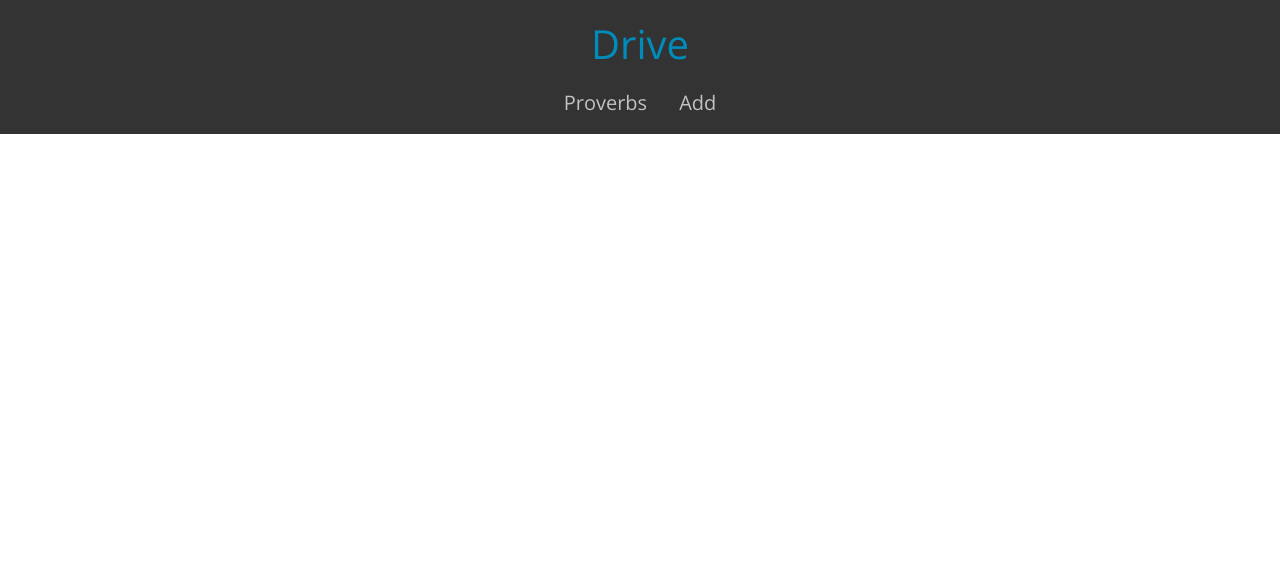
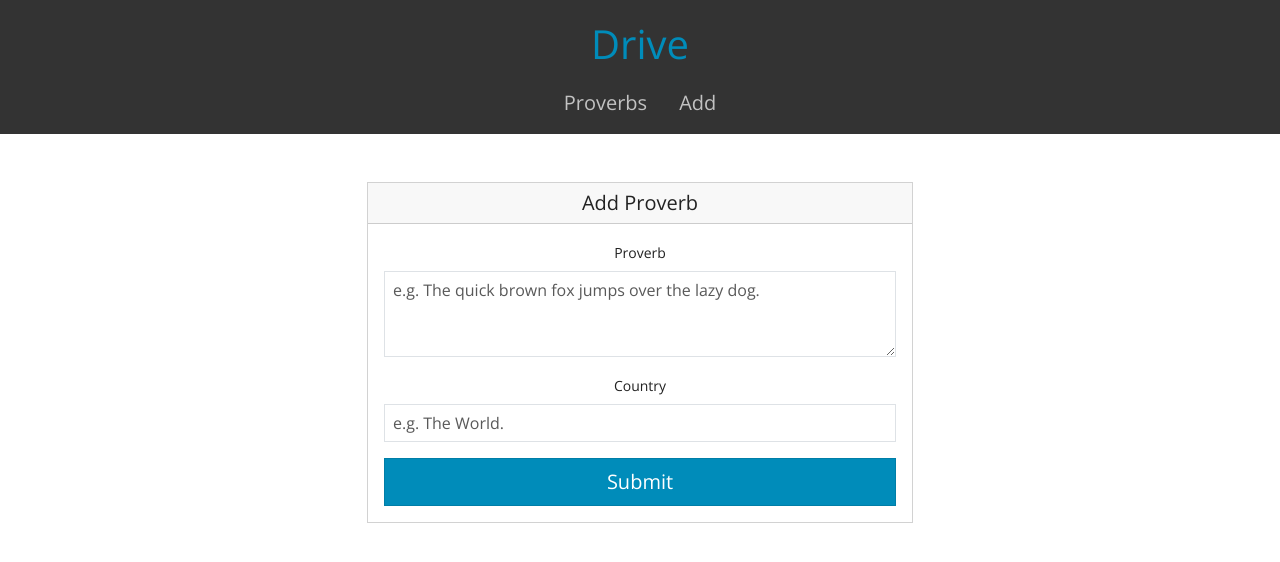
Before and after one commit to fjebernas/Drive, a React (Create React App) app in the folder drive-frontend/: page /proverbs/create in a window 1280 px wide. Shown: the top 562 px of the page. Built offline with nearby package versions, Linux system fonts and the light colour scheme.

Commit message:
integrated create rest methods of both ends

```diff
--- a/drive-frontend/src/App.js
+++ b/drive-frontend/src/App.js
@@ -3,6 +3,8 @@ import '../node_modules/bootswatch/dist/yeti/bootstrap.css';
 import { Route, Routes } from 'react-router-dom';
 import Header from './components/Header/Header';
 import Footer from './components/Footer/Footer';
+import FilterableTable from './components/FilterableTable/FilterableTable';
+import CreateForm from './components/CreateForm/CreateForm';
 
 function App() {
   return (
@@ -21,10 +23,10 @@ function App() {
         ]}
       />
       <Routes>
-        <Route path='/' />
-        <Route path='/proverbs' />
-        <Route path='/proverbs/:id' />
-        <Route path='/proverbs/create' />
+        <Route path='/' element={<FilterableTable />} />
+        <Route path='/proverbs' element={<FilterableTable />} />
+        {/* <Route path='/proverbs/:id' /> */}
+        <Route path='/proverbs/create' element={<CreateForm />} />
       </Routes>
       <Footer />
     </div>
--- /dev/null
+++ b/drive-frontend/src/components/CreateForm/CreateForm.jsx
@@ -0,0 +1,71 @@
+import { useState } from "react";
+import { useNavigate } from "react-router-dom";
+import proverbService from "../../services/ProverbService";
+import InputText from "./InputText";
+import InputTextArea from "./InputTextArea";
+
+function CreateForm() {
+
+  const navigate = useNavigate();
+
+  const [data, setData] = useState({
+    content: '',
+    country: '',
+  });
+
+  const handleContentChange = (value) => {
+    setData({...data, content: value});
+  }
+
+  const handleCountryChange = (value) => {
+    setData({...data, country: value});
+  }
+
+  const handleClick = (e) => {
+    e.preventDefault();
+    proverbService.store({...data})
+      .then(res => {
+        console.log('store success');
+        navigate('/proverbs');
+      })
+      .catch(err => console.error(err));
+  }
+
+  return (
+    <div className="container mt-5">
+      <div className="row">
+        <div className="col-md-6 offset-md-3">
+          <div className="card">
+            <h5 className="card-header">Add Proverb</h5>
+            <div className="card-body">
+              <form>
+                <div className="mb-3">
+                  <InputTextArea
+                    name='Proverb'
+                    rowSize={3}
+                    onChange={handleContentChange}
+                  />
+                </div>
+                <div className="mb-3">
+                  <InputText
+                    name='Country'
+                    onChange={handleCountryChange}
+                  />
+                </div>
+                <button
+                  type="button"
+                  className=" btn btn-lg btn-primary w-100"
+                  onClick={handleClick}
+                >
+                  Submit
+                </button>
+              </form>
+            </div>
+          </div>
+        </div>
+      </div>
+    </div>
+  );
+}
+
+export default CreateForm;
--- /dev/null
+++ b/drive-frontend/src/components/CreateForm/InputText.jsx
@@ -0,0 +1,27 @@
+function InputText(props) {
+
+  const handleChange = (e) => {
+    props.onChange(e.target.value);
+  }
+
+  return (
+    <>
+      <label
+        htmlFor={props.name}
+        className="form-label"
+      >
+        {props.name}
+      </label>
+      <input
+        type='text'
+        name={props.name}
+        id={props.name}
+        className="form-control"
+        placeholder='e.g. The World.'
+        onChange={handleChange}
+      />
+    </>
+  );
+}
+
+export default InputText;
--- /dev/null
+++ b/drive-frontend/src/components/CreateForm/InputTextArea.jsx
@@ -0,0 +1,27 @@
+function InputTextArea(props) {
+
+  const handleChange = (e) => {
+    props.onChange(e.target.value);
+  }
+
+  return (
+    <>
+      <label
+        htmlFor={props.name}
+        className="form-label"
+      >
+        {props.name}
+      </label>
+      <textarea
+        rows={props.rowSize}
+        name={props.name}
+        id={props.name}
+        className="form-control"
+        placeholder='e.g. The quick brown fox jumps over the lazy dog.'
+        onChange={handleChange}
+      />
+    </>
+  );
+}
+
+export default InputTextArea;
--- a/drive-frontend/src/components/FilterableTable/FilterableTable.jsx
+++ b/drive-frontend/src/components/FilterableTable/FilterableTable.jsx
@@ -1,6 +1,41 @@
+import { useEffect, useState } from "react";
+import proverbService from "../../services/ProverbService";
+import ProverbsTable from "./ProverbsTable";
+import SearchBar from "./SearchBar";
+
 function FilterableTable() {
+  const [proverbs, setProverbs] = useState([]);
+  const [isLoading, setIsLoading] = useState(false);
+
+  useEffect(() => {
+    getProverbs();
+  }, []);
+
+  const getProverbs = async () => {
+    setIsLoading(true);
+
+    await proverbService.getAll()
+      .then(res => setProverbs(res.data))
+      .catch(err => console.log(err));
+
+    setIsLoading(false);
+  }
+
   return (
-    <></>
+    <div className="container pt-5">
+      <div className="row mb-3">
+        <div className="col-md-6 offset-md-3">
+          <SearchBar />
+        </div>
+      </div>
+      <div className="row">
+        <div className="col-md-6 offset-md-3">
+          <ProverbsTable
+            proverbs={proverbs}
+          />
+        </div>
+      </div>
+    </div>
   );
 }
 
--- /dev/null
+++ b/drive-frontend/src/components/FilterableTable/ProverbsTable.jsx
@@ -0,0 +1,38 @@
+function ProverbsTable(props) {
+  return (
+    <div className="table-responsive">
+      <table className="table table-striped table-hover text-center align-middle text-nowrap">
+        <thead className="table-primary">
+          <tr>
+            <th width="1%">Id</th>
+            <th>Proverb</th>
+            <th>Country</th>
+          </tr>
+        </thead>
+        <tbody>
+          {
+            props.proverbs.length > 0 ?
+            props.proverbs.map(proverb => (
+              <tr key={proverb.id}>
+                <td>{proverb.id}</td>
+                <td>{proverb.content}</td>
+                <td>{proverb.country}</td>
+              </tr>
+            )) : (
+              <tr>
+                <td
+                  colSpan='3'
+                  className='text-muted'
+                >
+                  No proverbs
+                </td>
+              </tr>
+            )
+          }
+        </tbody>
+      </table>
+    </div>
+  );
+}
+
+export default ProverbsTable;
--- /dev/null
+++ b/drive-frontend/src/components/FilterableTable/SearchBar.jsx
@@ -0,0 +1,19 @@
+function SearchBar() {
+  return (
+    <div className="input-group">
+      <div className="form-outline w-75">
+        <input
+          type="search"
+          id="search"
+          className="form-control"
+          placeholder="Key word ..."
+        />
+      </div>
+      <button type="button" className="btn btn-info w-25">
+        Search
+      </button>
+    </div>
+  );
+}
+
+export default SearchBar;
--- /dev/null
+++ b/drive-frontend/src/services/ProverbService.js
@@ -0,0 +1,19 @@
+import axios from "axios";
+
+const API_BASE_URL = 'http://192.168.1.99:8080/api/drive';
+
+class ProverbService {
+
+  getAll() {
+    return axios.get(`${API_BASE_URL}/proverbs/`);
+  }
+
+  store(newProverb) {
+    return axios.post(`${API_BASE_URL}/proverbs/`, newProverb);
+  }
+
+}
+
+const proverbService = new ProverbService();
+
+export default proverbService;
```
